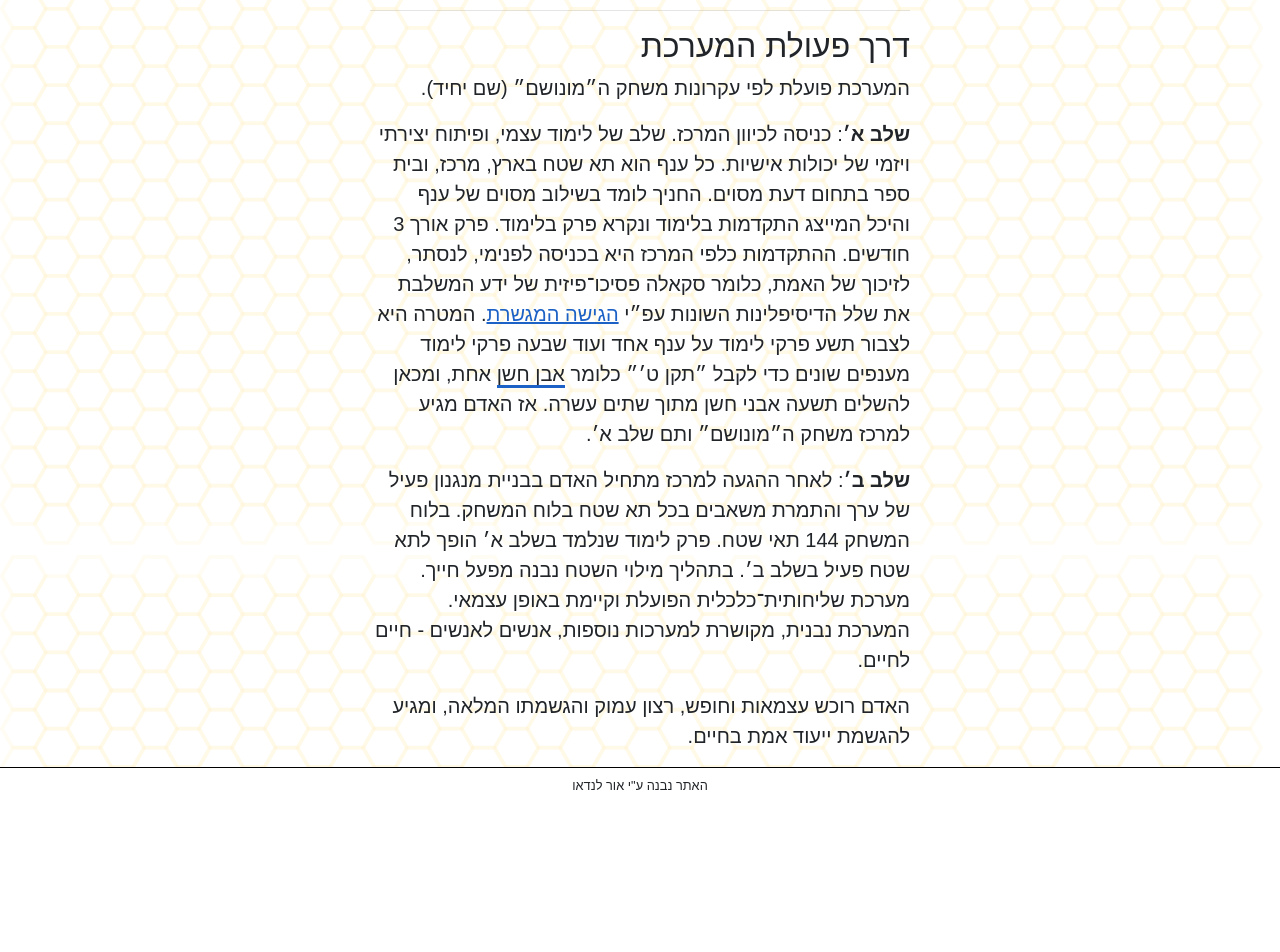
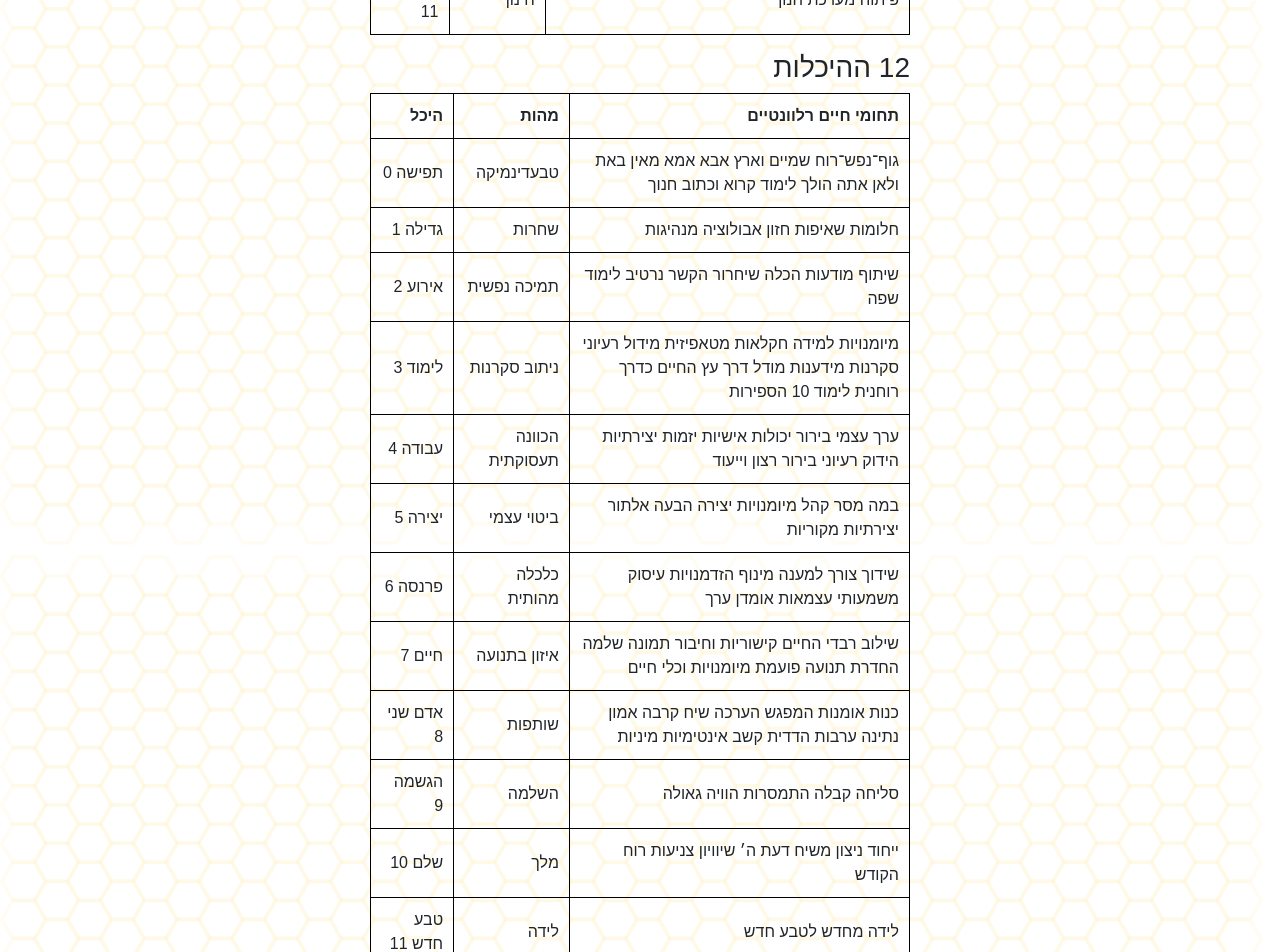
Before and after one commit to teva-shalem/main-gateway, a Vue app: page /maala in a window 1280 px wide. Shown: the part 1740-2692 px from the top of the page. Before the commit the page ends 2543 px from the top, so only its background shows below. Built offline with nearby package versions, Linux system fonts and the light colour scheme; what vue-easy-lightbox would draw is missing.

Commit message:
maala cycles

```diff
--- a/src/content/drash.json
+++ b/src/content/drash.json
@@ -31,5 +31,7 @@
   "life": "מענה מספק לצרכי הגוף־נפש־רוח של האדם",
   "tribeStone": "על פי המסורת לכהן הגדל היו 12 אבני חשן כאשר כל אבן מיוחסת לאחד משבטי ישראל ונושאת איכויות אשר מקושרות לאותו השבט",
   "forumTeaser": "אנחנו עובדים על הפורום חזק. עדכונים בקרוב.",
-  "thirdHome": "חברה ישראלית מתוקנת"
+  "thirdHome": "חברה ישראלית מתוקנת",
+  "tevaShone": "מודל אלטרנטיבי של חיים שנובע מפיצול בין עולם רוחני למעשי והסינטזה שלהם",
+  "benIsrael": "אדם שמשיכתו לאור עצומה ממשיכתו למציאות"
 }
--- a/src/styles/main.scss
+++ b/src/styles/main.scss
@@ -30,7 +30,11 @@ p {
   @include font-size(1.5rem);
 }
 
-.table-content th, .table-content td {
-  border: 1px black solid;
-  padding: 10px;
+.table-content {
+  margin-bottom: 1rem;
+  th, td {
+    border: 1px black solid;
+    padding: 10px;
+  }
+
 }
--- a/src/views/Maala.vue
+++ b/src/views/Maala.vue
@@ -13,7 +13,9 @@
         <hr />
 
         <h2>תחומי מעל״ה</h2>
-        <p>לכל מערכת או בית ספר 12 היכלות או דרגות של העמקה בלימוד בתחומים שלהם. שילוב המערכות נותן התייחסות ומענה לכל רבדי החיים של האדם.</p>
+        <p>מעל״ה בנוייה מ-12 ענפים שהם כיווני התפתחות או מגמות ו־12 היכלות שהן שלבים בהתפתחות האדם. בין כל ענף לכל היכל יש נקודת מפגש הנקראת שדה או פרק לימוד.</p>
+
+        <h3>12 הענפים</h3>
 
         <table class="table-content">
             <thead>
@@ -37,12 +39,34 @@
             </tbody>
         </table>
 
+        <h3>12 ההיכלות</h3>
+
+        <table class="table-content">
+            <thead>
+            <tr>
+                <th>תחומי חיים רלוונטיים</th><th>מהות</th><th>היכל</th>
+            </tr>
+            </thead>
+            <tbody>
+            <tr><td>גוף־נפש־רוח שמיים וארץ אבא אמא מאין באת ולאן אתה הולך לימוד קרוא וכתוב חנוך</td><td>טבעדינמיקה</td><td>תפישה 0</td></tr>
+            <tr><td>חלומות שאיפות חזון אבולוציה מנהיגות</td><td>שחרות</td><td>גדילה 1</td></tr>
+            <tr><td>שיתוף מודעות הכלה שיחרור הקשר נרטיב לימוד שפה</td><td>תמיכה נפשית</td><td>אירוע 2</td></tr>
+            <tr><td>מיומנויות למידה חקלאות מטאפיזית מידול רעיוני סקרנות מידענות מודל דרך עץ החיים כדרך רוחנית לימוד 10 הספירות</td><td>ניתוב סקרנות</td><td>לימוד 3</td></tr>
+            <tr><td>ערך עצמי בירור יכולות אישיות יזמות יצירתיות הידוק רעיוני בירור רצון וייעוד</td><td>הכוונה תעסוקתית</td><td>עבודה 4</td></tr>
+            <tr><td>במה מסר קהל מיומנויות יצירה הבעה אלתור יצירתיות מקוריות</td><td>ביטוי עצמי</td><td>יצירה 5</td></tr>
+            <tr><td>שידוך צורך למענה מינוף הזדמנויות עיסוק משמעותי עצמאות אומדן ערך</td><td>כלכלה מהותית</td><td>פרנסה 6</td></tr>
+            <tr><td>שילוב רבדי החיים קישוריות וחיבור תמונה שלמה החדרת תנועה פועמת מיומנויות וכלי חיים</td><td>איזון בתנועה</td><td>חיים 7</td></tr>
+            <tr><td>כנות אומנות המפגש הערכה שיח קרבה אמון נתינה ערבות הדדית קשב אינטימיות מיניות</td><td>שותפות</td><td>אדם שני 8</td></tr>
+            <tr><td>סליחה קבלה התמסרות הוויה גאולה</td><td>השלמה</td><td>הגשמה 9</td></tr>
+            <tr><td>ייחוד ניצון משיח דעת ה׳ שיוויון צניעות רוח הקודש</td><td>מלך</td><td>שלם 10</td></tr>
+            <tr><td>לידה מחדש לטבע חדש</td><td>לידה</td><td>טבע חדש 11</td></tr>
+            </tbody>
+        </table>
+
         <hr />
 
         <h2>דרך פעולת המערכת</h2>
-        <p>המערכת פועלת לפי עקרונות משחק ה״מונושם״ (שם יחיד).</p>
-        <p><strong>שלב א׳</strong>: כניסה לכיוון המרכז. שלב של לימוד עצמי, ופיתוח יצירתי ויזמי של יכולות אישיות. כל ענף הוא תא שטח בארץ, מרכז, ובית ספר בתחום דעת מסוים. החניך לומד בשילוב מסוים של ענף והיכל המייצג התקדמות בלימוד ונקרא פרק בלימוד. פרק אורך 3 חודשים. ההתקדמות כלפי המרכז היא בכניסה לפנימי, לנסתר, לזיכוך של האמת, כלומר סקאלה פסיכו־פיזית של ידע המשלבת את שלל הדיסיפלינות השונות עפ״י <b-link href="https://books.teva-shalem.com/">הגישה המגשרת</b-link>. המטרה היא לצבור תשע פרקי לימוד על ענף אחד ועוד שבעה פרקי לימוד מענפים שונים כדי לקבל ״תקן ט׳״ כלומר <DrashTooltip term="tribeStone">אבן חשן</DrashTooltip> אחת, ומכאן להשלים תשעה אבני חשן מתוך שתים עשרה. אז האדם מגיע למרכז משחק ה״מונושם״ ותם שלב א׳.</p>
-        <p><strong>שלב ב׳</strong>: לאחר ההגעה למרכז מתחיל האדם בבניית מנגנון פעיל של ערך והתמרת משאבים בכל תא שטח בלוח המשחק. בלוח המשחק 144 תאי שטח. פרק לימוד שנלמד בשלב א׳ הופך לתא שטח פעיל בשלב ב׳. בתהליך מילוי השטח נבנה מפעל חייך. מערכת שליחותית־כלכלית הפועלת וקיימת באופן עצמאי. המערכת נבנית, מקושרת למערכות נוספות, אנשים לאנשים - חיים לחיים.</p>
+        <p>מעל״ה היא מערכת המלווה את האדם מרגע לידתו ולמשך חייו. היא מספקת ליווי והדרכה לכל רבדי החיים וכל שלבי ההתפתחות. זאת עפ"י <b-link target="_blank" href="https://docs.google.com/presentation/d/1Ctcte4OgW14HwfgsVz-fFnvKiAzlPyvMmZQDx8kZCro/">מודל ה״<DrashTooltip term="tevaShone">טבע שונה</DrashTooltip>״</b-link> של <em>דרך הפעימה</em> שהוא מודל חיים של <DrashTooltip term="benIsrael">בן ישראל</DrashTooltip> בתהליך הגשמה. לכל אדם מפת מעל״ה אישית שנקראת גם מפת״ח או מערכת הפעלת תורת חיים. במרכז הלוח האישי האדם כמלך בהשלמה. הלוח מלווה את המסע עליו לעבור כדי להגיע למלכות עצמית. כל שדה בלוח מהווה פרק בלימוד החיים והנפש. לאדם אפשרויות רבות כיצד להגיע למרכז ליבו. האדם מגלה, בוחר, בוחן, מאלתר, מבצע הערכות מצב, מתפתח עם לוח המשחק שלו. ההגשמה של המשחק קורית בעולם המציאות. הלימוד נמצא על פני כל השטח הגאוגרפי עם כל האנשים, החפצים והאיכויות. האדם בעצם מפעיל שדות לימוד כלומר רוכש ידע ומיומנויות. השדות הופכים לאחר ההגעה למרכז לאבני בניין במפעל החיים.</p>
         <p>האדם רוכש עצמאות וחופש, רצון עמוק והגשמתו המלאה, ומגיע להגשמת ייעוד אמת בחיים. </p>
       </b-col>
     </b-row>
```
